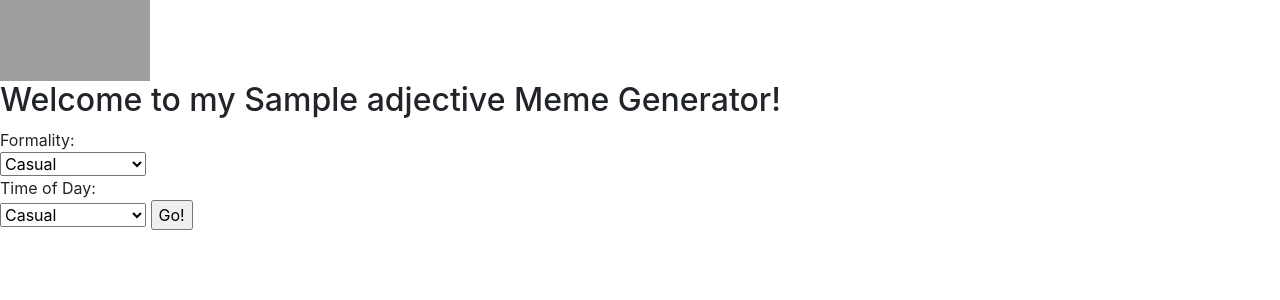
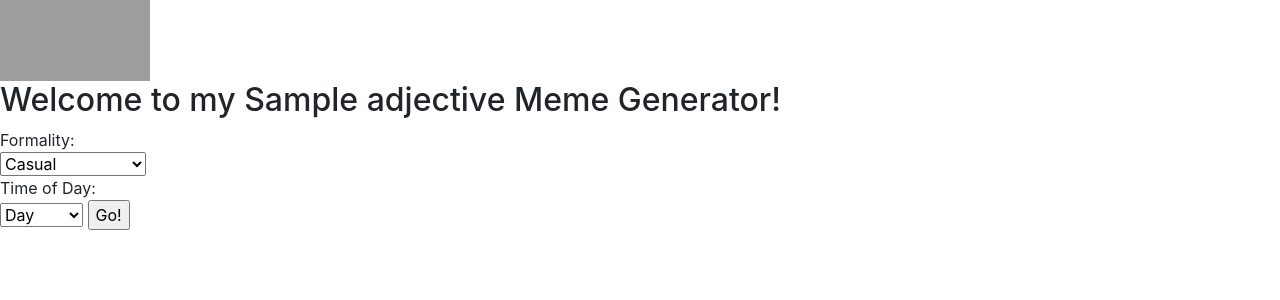
Before and after one commit to Quanij/Xclusive, a Python web app: template Templates/welcome.html in a window 1280 px wide. Shown: the part 310-610 px from the top of the page. Run offline with Jinja, Linux system fonts and the light colour scheme; the template is opened without the code that fills it: most values are stand-ins (such as "Sample title", 1, 10 or a date in 2020); some libraries are stand-ins or nearby versions; grey boxes are pictures that could not be loaded.

Commit message:
update welcome.html

```diff
--- a/Templates/results.html
+++ b/Templates/results.html
@@ -1,7 +1,7 @@
 <!DOCTYPE html>
 <html>
   <head>
-    <title>A Meme</title>
+    <title>XCLUSIVE</title>
     <style>
       #meme-div{
       width: 450px;
@@ -29,7 +29,7 @@
     </style>
   </head>
   <body>
-    <h1>Your Meme</h1>
+    <h1>Your Xclusive Outfit</h1>
     <!--The image needs to be rendered for each new meme
     so set the div's background-image property inline -->
     <div id="meme-div" style="background-image:url( {{img_url}});">
--- a/Templates/welcome.html
+++ b/Templates/welcome.html
@@ -24,12 +24,12 @@
         <option value="fancy">Fancy</option>
         </select>
         <br>
-        Time of Day:<br>
-         <select name="meme-type">
-          <option value="casual">Casual</option>
-          <option value="business-casual">Business Casual</option>
-          <option value="fancy">Fancy</option>
-          </select>
+      Time of Day:<br>
+       <select name="meme-type">
+        <option value="Day">Day</option>
+        <option value="Evening">Evening</option>
+        <option value="Night">Night</option>
+        </select>
       <input type="submit" value="Go!">
     </form>
   </body>
--- a/main.py
+++ b/main.py
@@ -61,15 +61,11 @@ class Xperience(webapp2.RequestHandler):
 
     def post(self):
         results_template = the_jinja_env.get_template('Templates/results.html')
-        meme_first_line = self.request.get('user-first-ln')
-        meme_second_line = self.request.get('user-second-ln')
         meme_img_choice = self.request.get('meme-type')
 
         pic_url = get_meme_url(meme_img_choice)
 
-        the_variable_dict = {"line1": meme_first_line,
-                             "line2": meme_second_line,
-                             "img_url": pic_url}
+        the_variable_dict = {"img_url": pic_url}
         self.response.write(results_template.render(the_variable_dict))
 
 class AboutUs(webapp2.RequestHandler):
```
